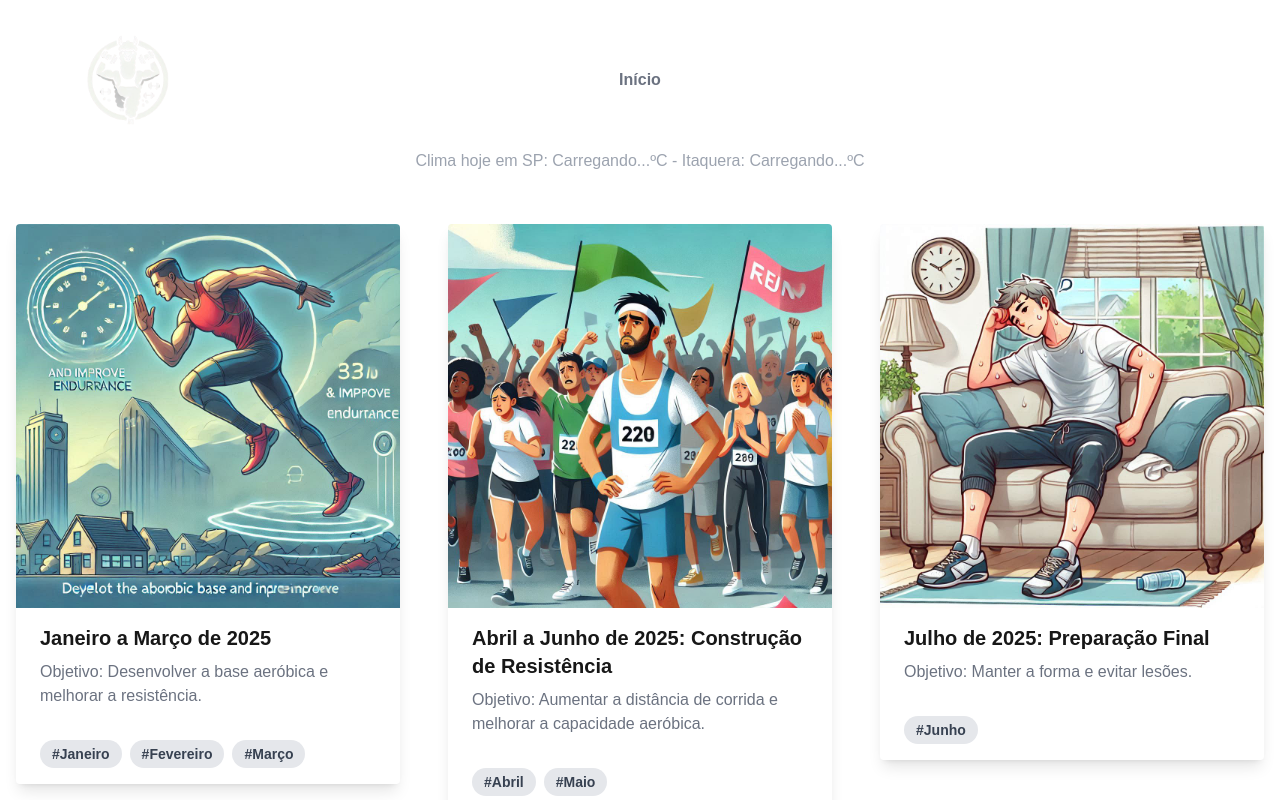
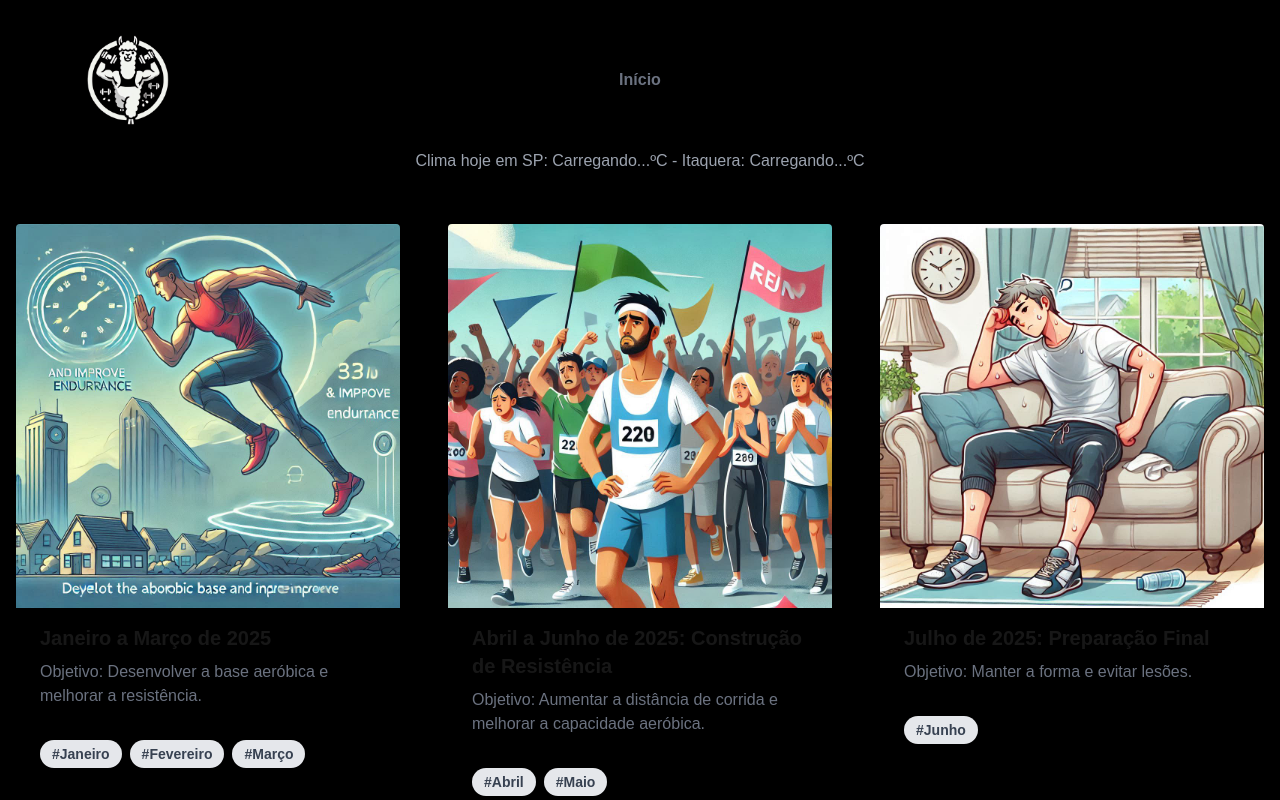
Before and after one commit to MattStela/maratona_projeto, a Next.js app: page / in a window 1280 px wide. Shown: the top 800 px of the page. Built offline with nearby package versions, Linux system fonts and the light colour scheme; no server answers.

Commit message:
adicionado bg-black ao layout pra testar

```diff
--- a/src/app/layout.js
+++ b/src/app/layout.js
@@ -6,7 +6,7 @@
 
 export default function Layout({ children }) {
   return (
-    <div className="min-h-screen flex flex-col justify-center items-center pt-10">
+    <div className="bg-black min-h-screen flex flex-col justify-center items-center pt-10">
       <Header/>
       {children}
       <Footer/>
```
